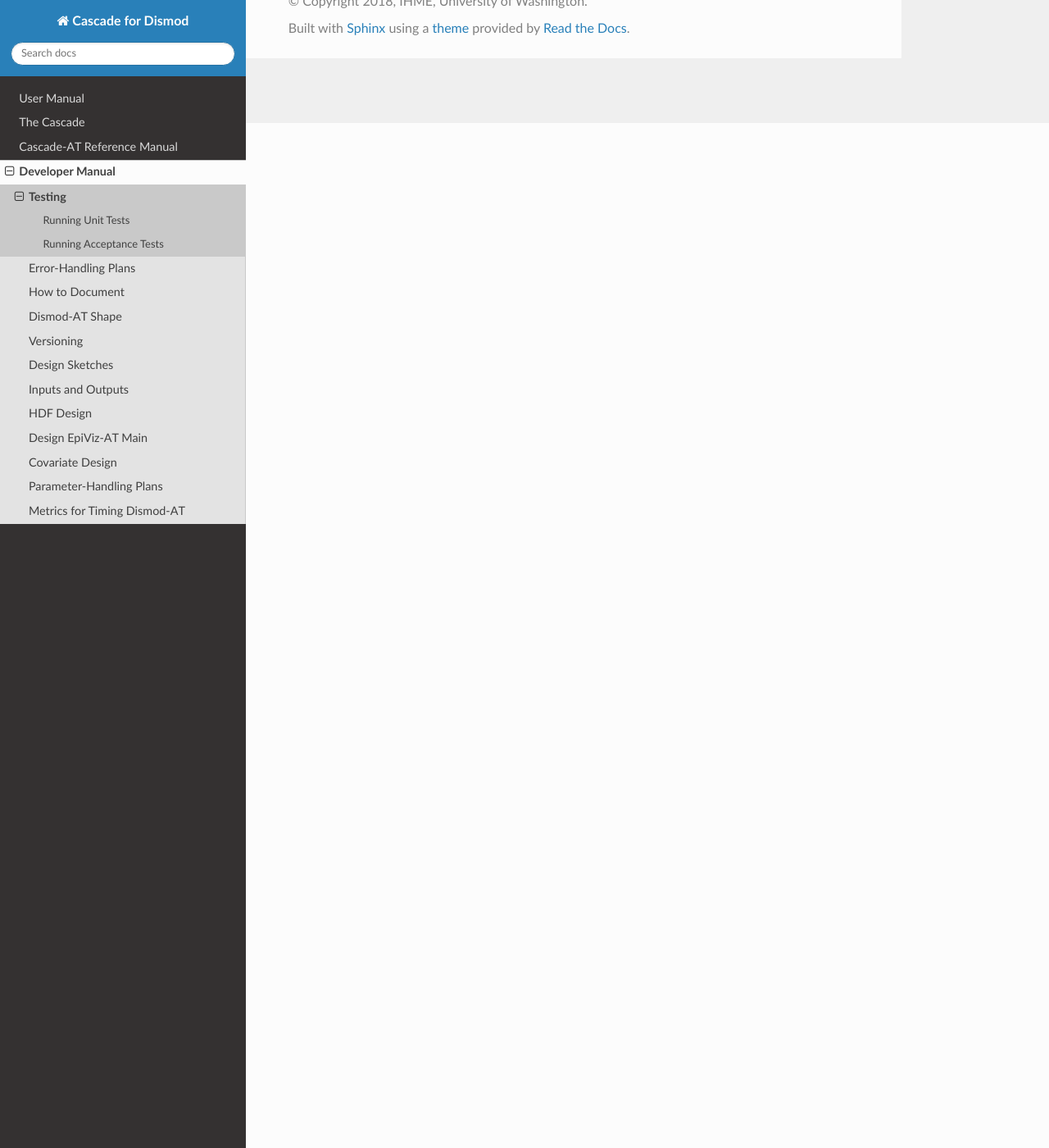
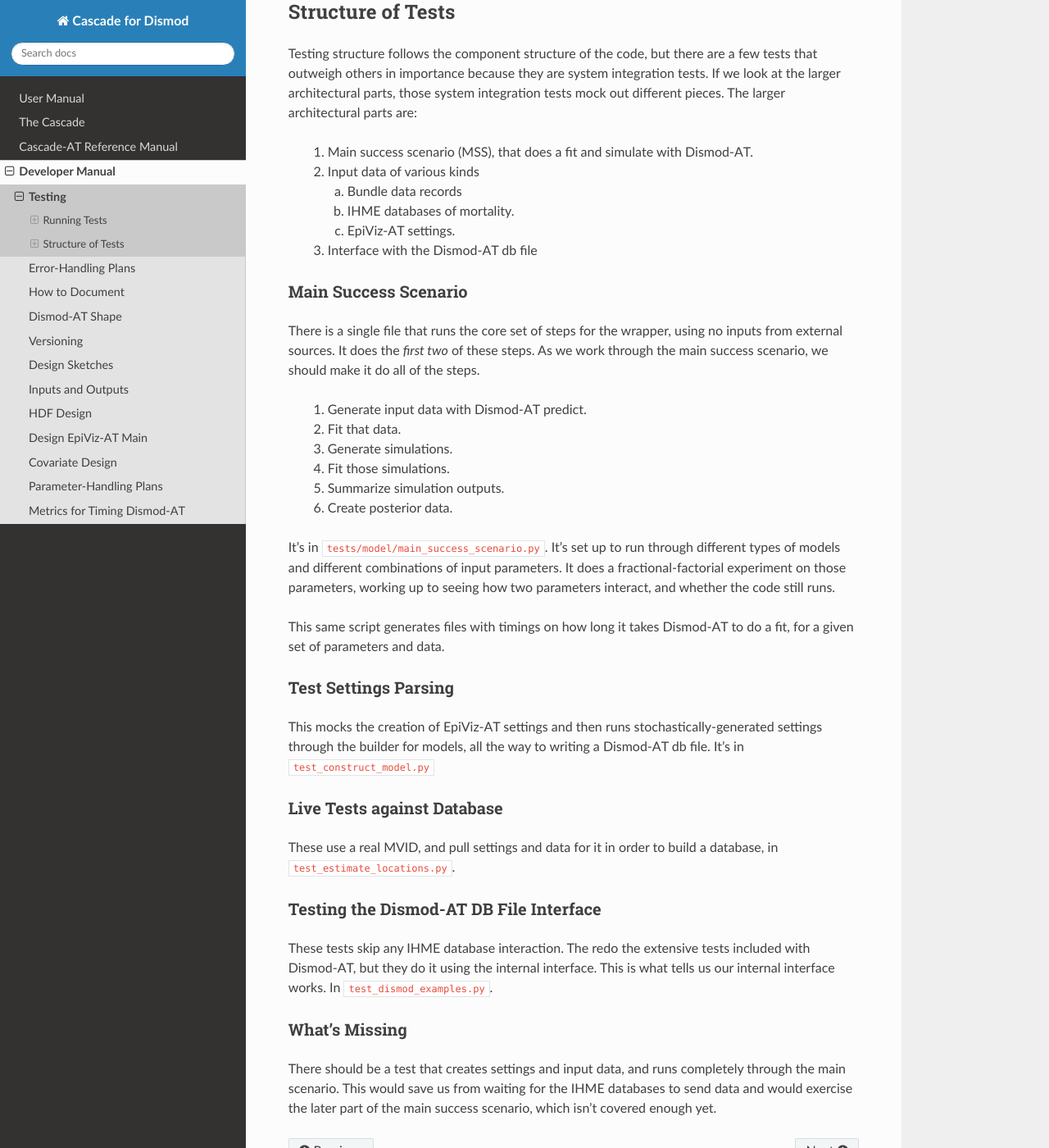
Before and after one commit to ihmeuw/cascade-at, a Sphinx documentation site: the page built from docs/dev/testing.rst, in a window 1280 px wide and 1400 px high, scrolled down 1250 px. Shown: the whole window at 82% size. Built offline with Sphinx 7.4.7 and the Read the Docs theme 2.0.0, drawn with Linux system fonts in a browser that asks for light colours; some of the changed text lies outside the part shown.

Commit message:
changed name to be less computery and added link from docs

```diff
--- a/docs/dev/testing.rst
+++ b/docs/dev/testing.rst
@@ -3,15 +3,21 @@
 Testing
 =======
 
+Running Tests
+-------------
+
 Running Unit Tests
-------------------
+^^^^^^^^^^^^^^^^^^
 
 Unit tests can run from either the root directory or ``tests`` subdirectory
 using ``pytest``. Note the following useful options for pytest. The first
 couple are custom flags we created.
 
  * ``pytest --ihme`` This is a flag we created that enables those tests which
-   we would run within the IHME environment.
+   we would run within the IHME environment. If you write a test
+   that calls IHME databases, you must include the `ihme` fixture in order
+   for that unit test to run. This guarantees that when Jenkins runs without
+   the `--ihme` flag, none of the tests it runs require the IHME databases.
 
  * ``pytest --dismod`` This is a flag we created that enables those tests which
    require having a command-line Dismod-AT running. Using ``ihme`` turns on
@@ -54,7 +60,94 @@ This test will automatically be disabled until the ``--ihme`` flag is on.
 
 
 Running Acceptance Tests
-------------------------
+^^^^^^^^^^^^^^^^^^^^^^^^
 There is a separate directory for acceptance tests. It's called ``acceptance``
 in the unit directory. Here, too, run ``pytest``, but it will take longer
 and do thread tests, which are tests from one interaction to a response.
+
+
+Structure of Tests
+------------------
+
+Testing structure follows the component structure of the code,
+but there are a few tests that outweigh others in importance
+because they are system integration tests. If we look at the
+larger architectural parts, those system integration tests
+mock out different pieces. The larger architectural
+parts are:
+
+ 1. Main success scenario (MSS), that does a fit and simulate
+    with Dismod-AT.
+
+ 2. Input data of various kinds
+
+    a. Bundle data records
+
+    b. IHME databases of mortality.
+
+    c. EpiViz-AT settings.
+
+ 3. Interface with the Dismod-AT db file
+
+
+Main Success Scenario
+^^^^^^^^^^^^^^^^^^^^^
+
+There is a single file that runs the core set of steps
+for the wrapper, using no inputs from external sources.
+It does the *first two* of these steps. As we work through the
+main success scenario, we should make it do all of the steps.
+
+ 1. Generate input data with Dismod-AT predict.
+ 2. Fit that data.
+ 3. Generate simulations.
+ 4. Fit those simulations.
+ 5. Summarize simulation outputs.
+ 6. Create posterior data.
+
+It's in ``tests/model/main_success_scenario.py``.
+It's set up to run through different types of models
+and different combinations of input parameters. It does
+a fractional-factorial experiment on those parameters, working
+up to seeing how two parameters interact, and whether the
+code still runs.
+
+This same script generates files with timings on how
+long it takes Dismod-AT to do a fit, for a given set of
+parameters and data.
+
+
+Test Settings Parsing
+^^^^^^^^^^^^^^^^^^^^^
+
+This mocks the creation of EpiViz-AT settings and
+then runs stochastically-generated settings through
+the builder for models, all the way to writing a Dismod-AT db file.
+It's in ``test_construct_model.py``
+
+
+Live Tests against Database
+^^^^^^^^^^^^^^^^^^^^^^^^^^^
+
+These use a real MVID, and pull settings and data
+for it in order to build a database, in ``test_estimate_locations.py``.
+
+
+Testing the Dismod-AT DB File Interface
+^^^^^^^^^^^^^^^^^^^^^^^^^^^^^^^^^^^^^^^
+
+These tests skip any IHME database interaction.
+The redo the extensive tests included with Dismod-AT,
+but they do it using the internal interface.
+This is what tells us our internal interface works.
+In ``test_dismod_examples.py``.
+
+
+What's Missing
+^^^^^^^^^^^^^^
+
+There should be a test that creates settings and input
+data, and runs completely through the main scenario.
+This would save us from waiting for the IHME databases
+to send data and would exercise the later part of the main
+success scenario, which isn't covered enough yet.
```
Also changed, not shown: 4 other files.
